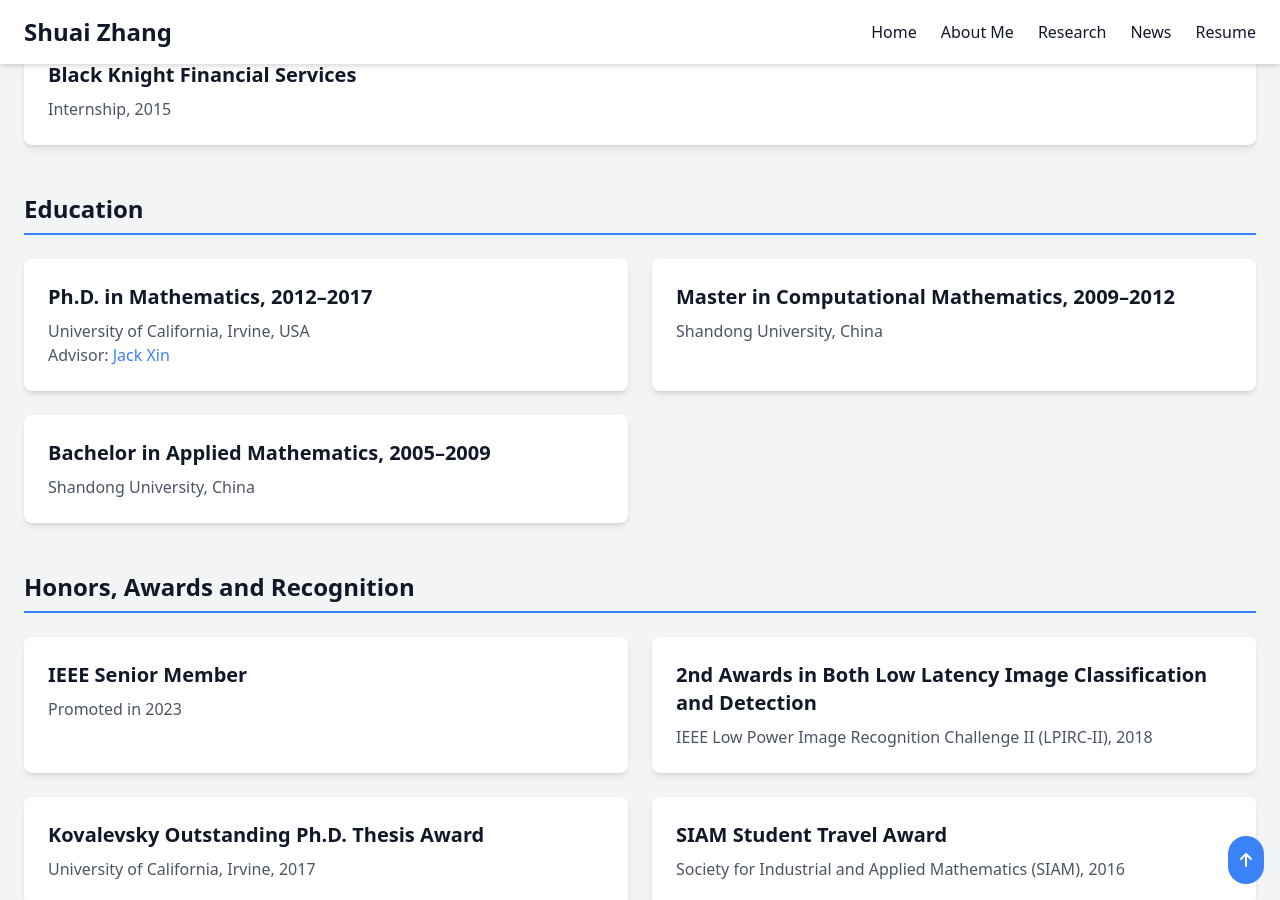
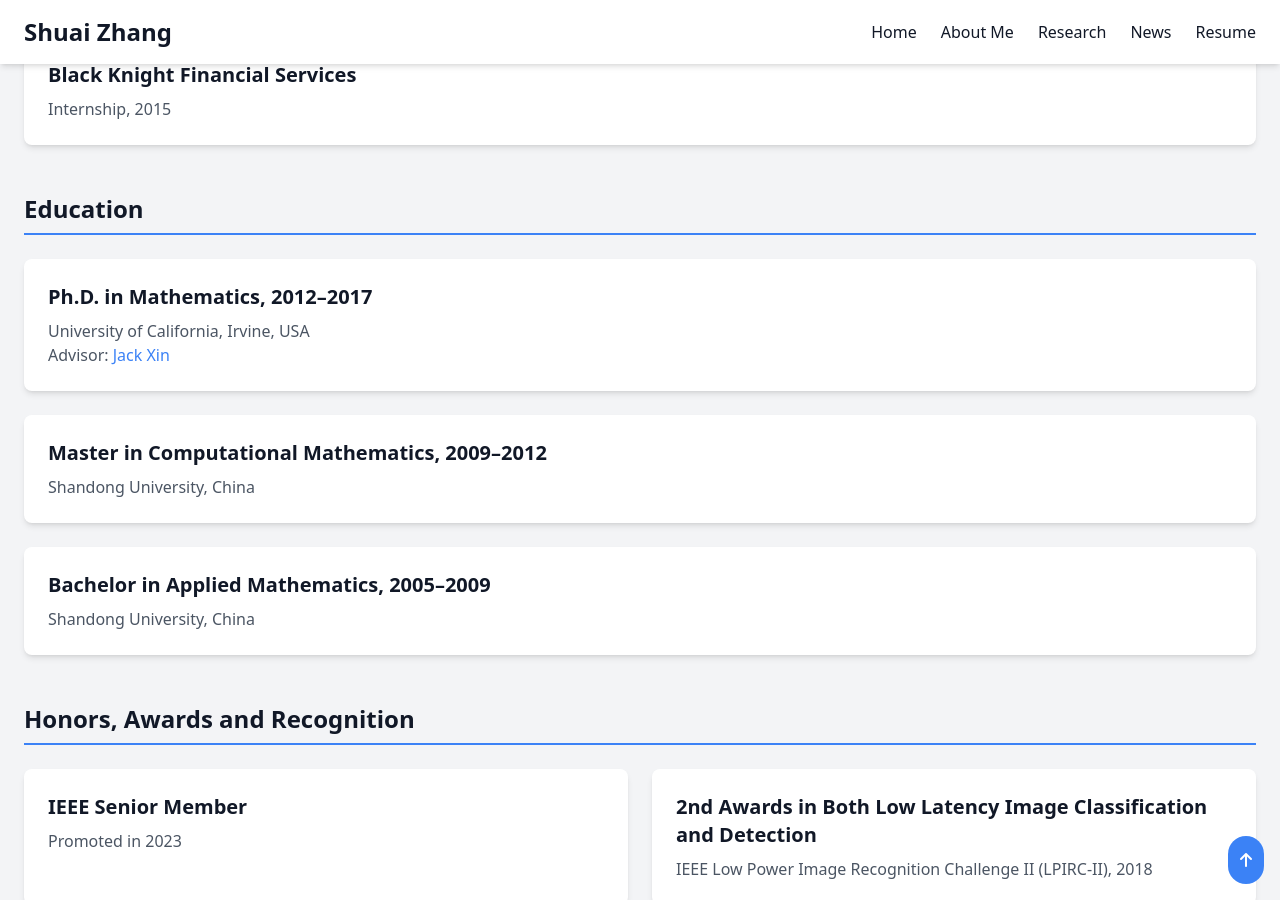
Before and after one commit to zsivine/zsivine.github.io, a Jekyll site: the page built from about.html, in a window 1280 px wide and 900 px high, scrolled down 851 px. Built offline with Jekyll 4.4.1, drawn with Linux system fonts in a browser that asks for light colours; nearby versions of some CDN libraries.

Commit message:
modify About me page

```diff
--- a/about.html
+++ b/about.html
@@ -51,7 +51,7 @@ description: About Shuai Zhang, Senior Staff Machine Learning Researcher and Man
     <!-- Education -->
     <div>
       <h2 class="text-2xl font-bold mb-6 border-b-2 border-blue-500 pb-2">Education</h2>
-      <div class="grid grid-cols-1 md:grid-cols-2 gap-6">
+      <div class="grid grid-cols-1 gap-6">
         <div class="bg-white dark:bg-gray-700 p-6 rounded-lg shadow-md">
           <h3 class="text-xl font-semibold mb-2">Ph.D. in Mathematics, 2012–2017</h3>
           <p class="text-gray-600 dark:text-gray-300">University of California, Irvine, USA</p>
```
